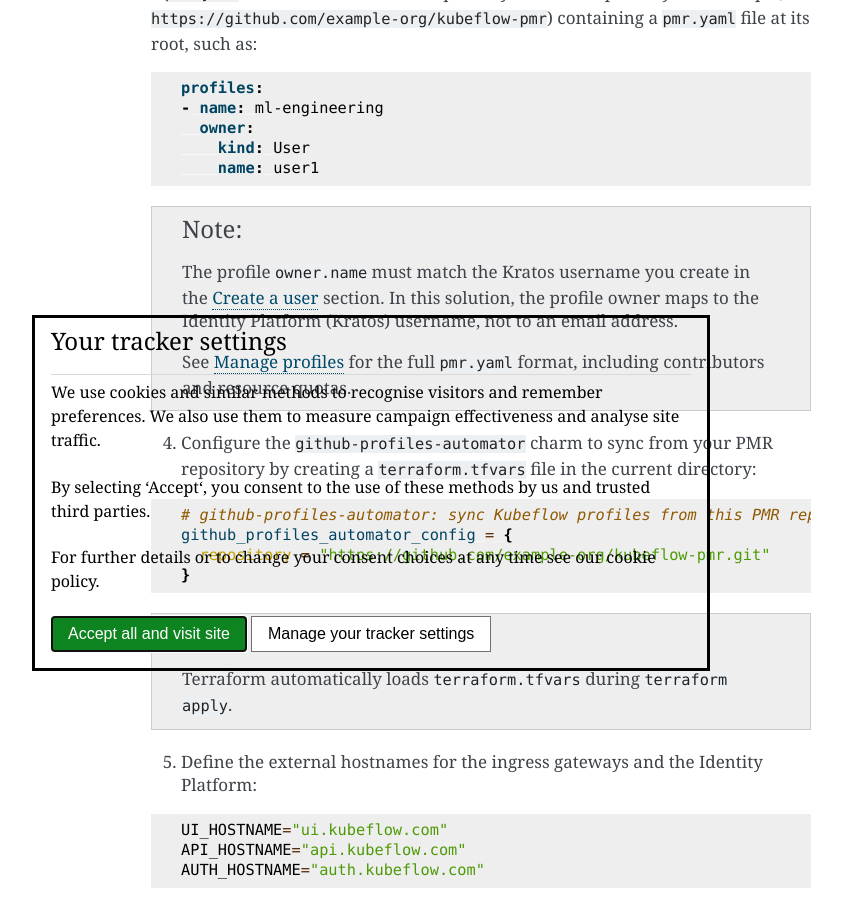
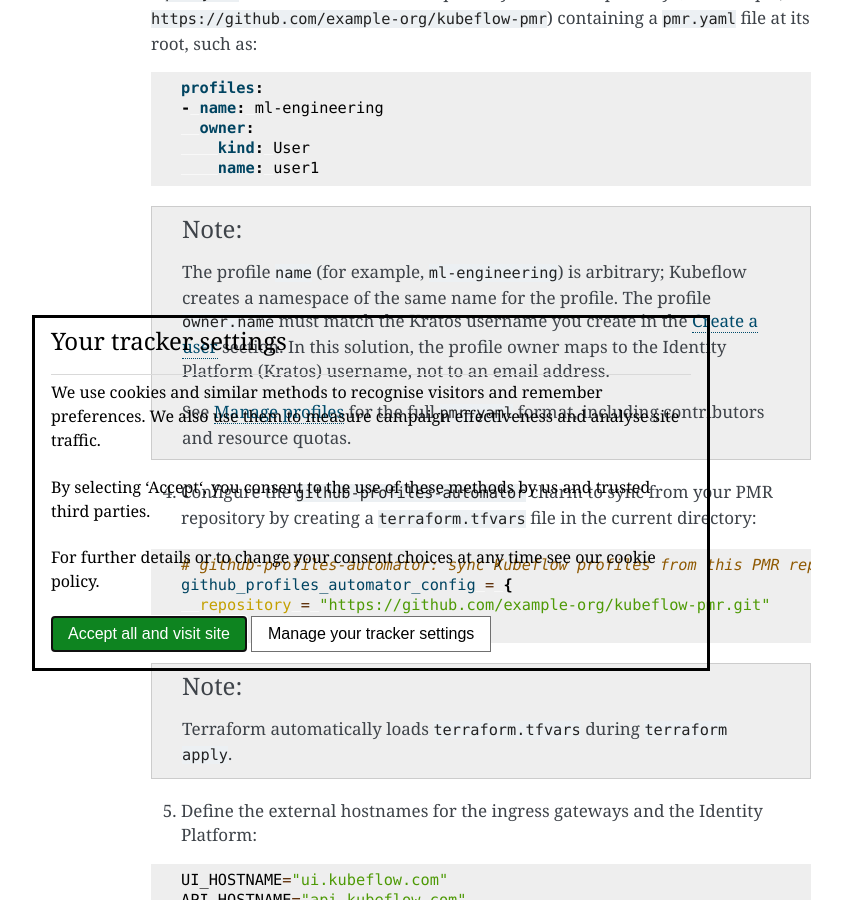
Before and after one commit to canonical/charmed-kubeflow-documentation, a Sphinx documentation site: the page built from docs/how-to/install/install-terraform-identity.rst, in a window 1280 px wide and 900 px high, scrolled down 1688 px. Shown: the whole window, without its empty margins (269-1111 px from the left). Built offline with Sphinx 7.4.7, drawn with Linux system fonts in a browser that asks for light colours.

Commit message:
docs: clarify that the profile name is arbitrary

```diff
--- a/docs/how-to/install/install-terraform-identity.rst
+++ b/docs/how-to/install/install-terraform-identity.rst
@@ -82,6 +82,7 @@ Create a repository (for example, ``https://github.com/example-org/kubeflow-pmr`
 
 .. note::
 
+   The profile ``name`` (for example, ``ml-engineering``) is arbitrary; Kubeflow creates a namespace of the same name for the profile.
    The profile ``owner.name`` must match the Kratos username you create in the :ref:`Create a user <create_user_identity>` section.
    In this solution, the profile owner maps to the Identity Platform (Kratos) username, not to an email address.
 
```
